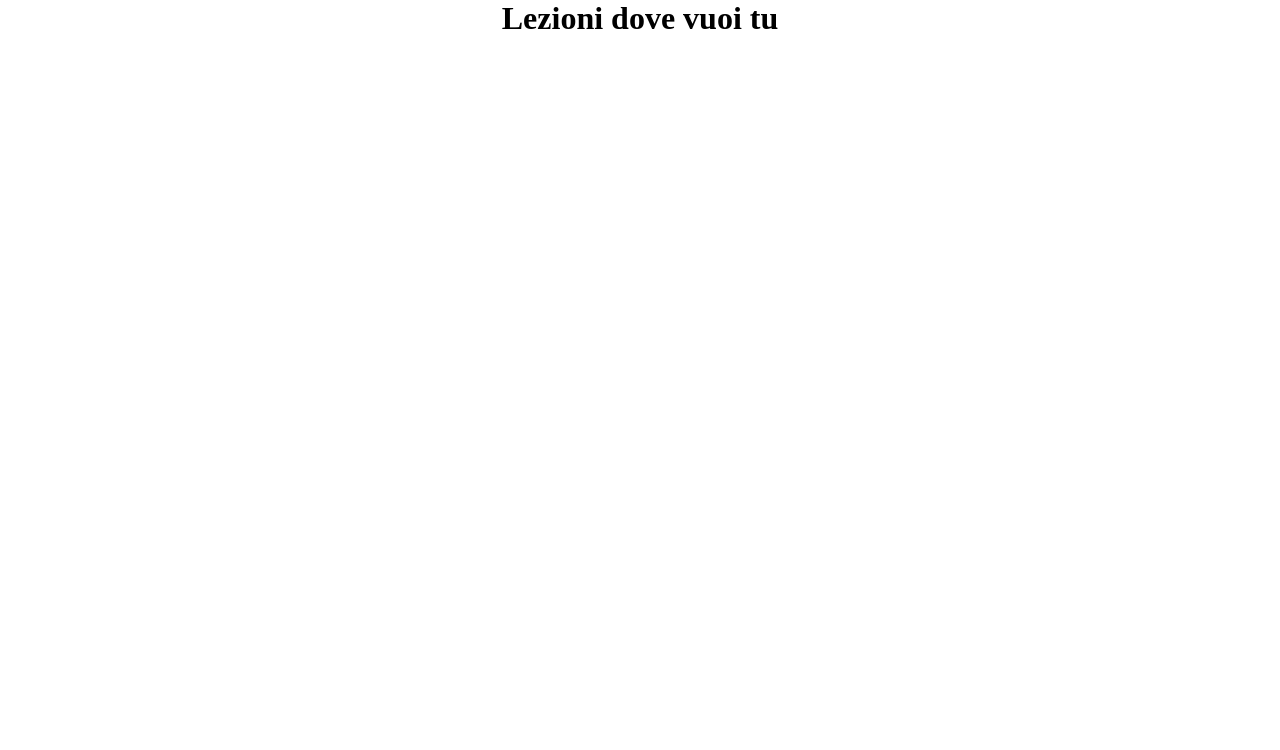
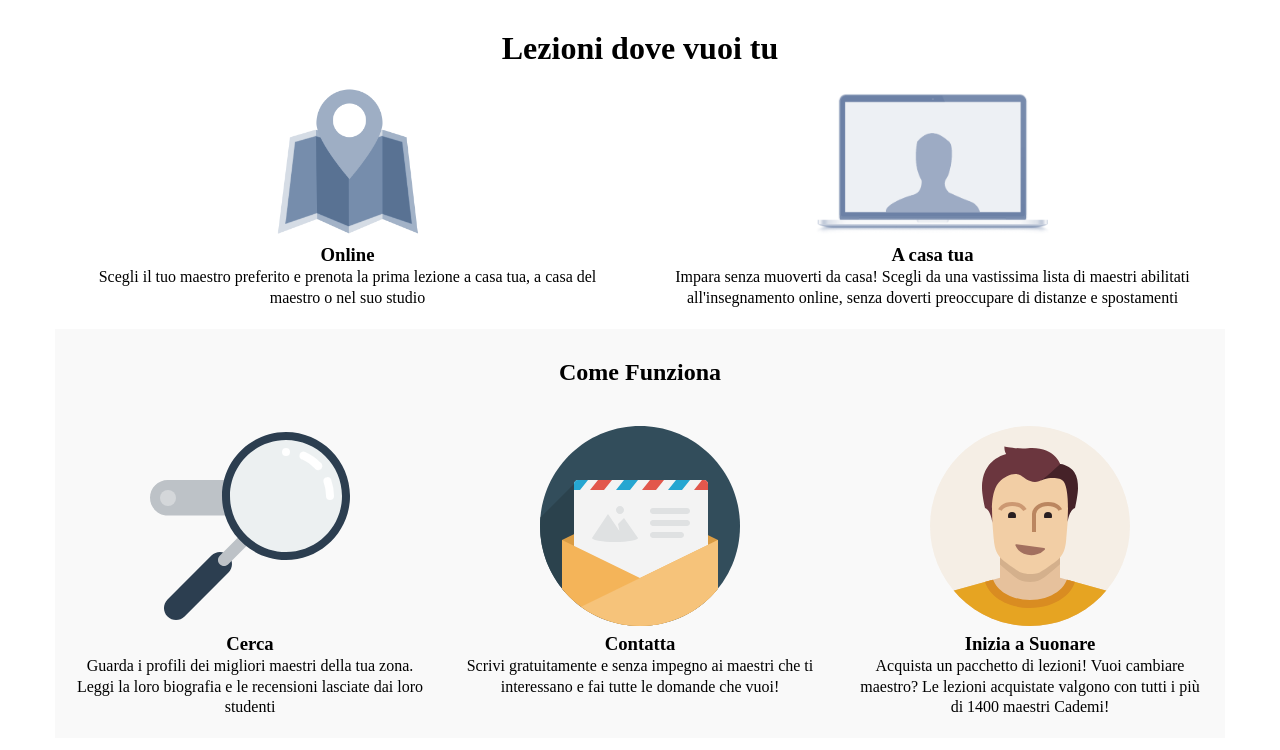
Before and after one commit to domg87/html-css-resp-wannabe-12bool, a plain HTML site: page index.html in a window 1280 px wide. Drawn offline with Linux system fonts and the light colour scheme.

Commit message:
fine_sez_come_funziona

```diff
--- a/css/12-bool.css
+++ b/css/12-bool.css
@@ -8,7 +8,7 @@
 .container [class*="col-"]{
   float: left;
   position: relative;
-
+  text-align: center;
 }
 .container {
   max-width: 1170px;
--- a/css/style.css
+++ b/css/style.css
@@ -1,3 +1,27 @@
+
 .title-header{
+  margin-top: 30px;
   text-align: center;
 }
+
+.img-nav{
+  height: 150px;
+}
+
+.left, .right, .section-text {
+  padding: 20px;
+  line-height: 1.3;
+}
+
+.section {
+  margin-top: 30px;
+}
+
+.img-section{
+  margin-top: 20px;
+  height: 200px;
+}
+.gray{
+  height: auto;
+  background-color: #F9F9F9;
+}
--- a/index.html
+++ b/index.html
@@ -9,8 +9,41 @@
   </head>
   <body>
     <div class="container">
-      <div class="row">
+      <div class="row gray">
         <h1 class="title-header col-lg-12">Lezioni dove vuoi tu</h1>
+      </div>
+    </div>
+    <div class="container">
+      <div class="left col-lg-6">
+        <img class="img-nav"src="img/icon/maps.png" alt="">
+        <h3>Online</h3>
+        <p>Scegli il tuo maestro preferito e prenota la prima lezione a casa tua, a casa del maestro o nel suo studio</p>
+      </div>
+      <div class="right col-lg-6">
+        <img class="img-nav"src="img/icon/screen.png" alt="">
+        <h3>A casa tua</h3>
+        <p>Impara senza muoverti da casa! Scegli da una vastissima lista di maestri abilitati all'insegnamento online, senza doverti preoccupare di distanze e spostamenti</p>
+      </div>
+    </div>
+    <!-- SEZIONE MENU INFO -->
+    <div class="container row gray">
+      <div class="col-lg-12 section">
+        <h2 class="title-section">Come Funziona</h2>
+      </div>
+      <div class="section-text col-lg-4">
+        <img class="img-section" src="img/search.svg" alt="">
+        <h3>Cerca</h3>
+        <p>Guarda i profili dei migliori maestri della tua zona. Leggi la loro biografia e le recensioni lasciate dai loro studenti</p>
+      </div>
+      <div class="section-text col-lg-4">
+        <img class="img-section" src="img/letter.svg" alt="">
+        <h3>Contatta</h3>
+        <p>Scrivi gratuitamente e senza impegno ai maestri che ti interessano e fai tutte le domande che vuoi!</p>
+      </div>
+      <div class="section-text col-lg-4">
+        <img class="img-section" src="img/male.svg" alt="">
+        <h3>Inizia a Suonare</h3>
+        <p>Acquista un pacchetto di lezioni! Vuoi cambiare maestro? Le lezioni acquistate valgono con tutti i più di 1400 maestri Cademi!</p>
       </div>
     </div>
   </body>
```
Also changed, not shown: img/icon/flex.png (added), img/icon/maps.png (added), img/icon/profile.png (added), img/icon/screen.png (added), img/icon/secure.png (added), img/letter.svg (added), img/male.svg (added), img/search.svg (added).
